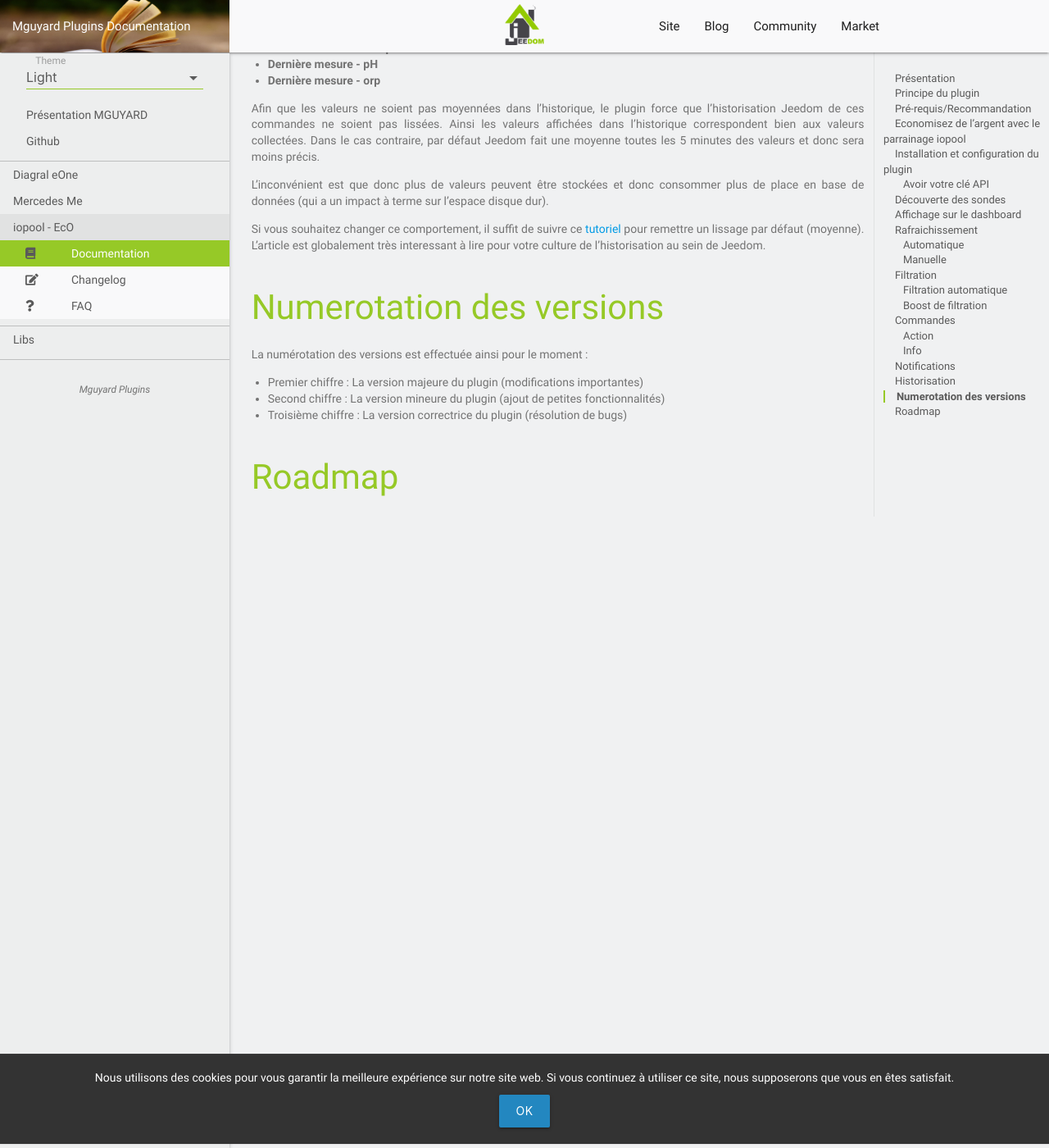
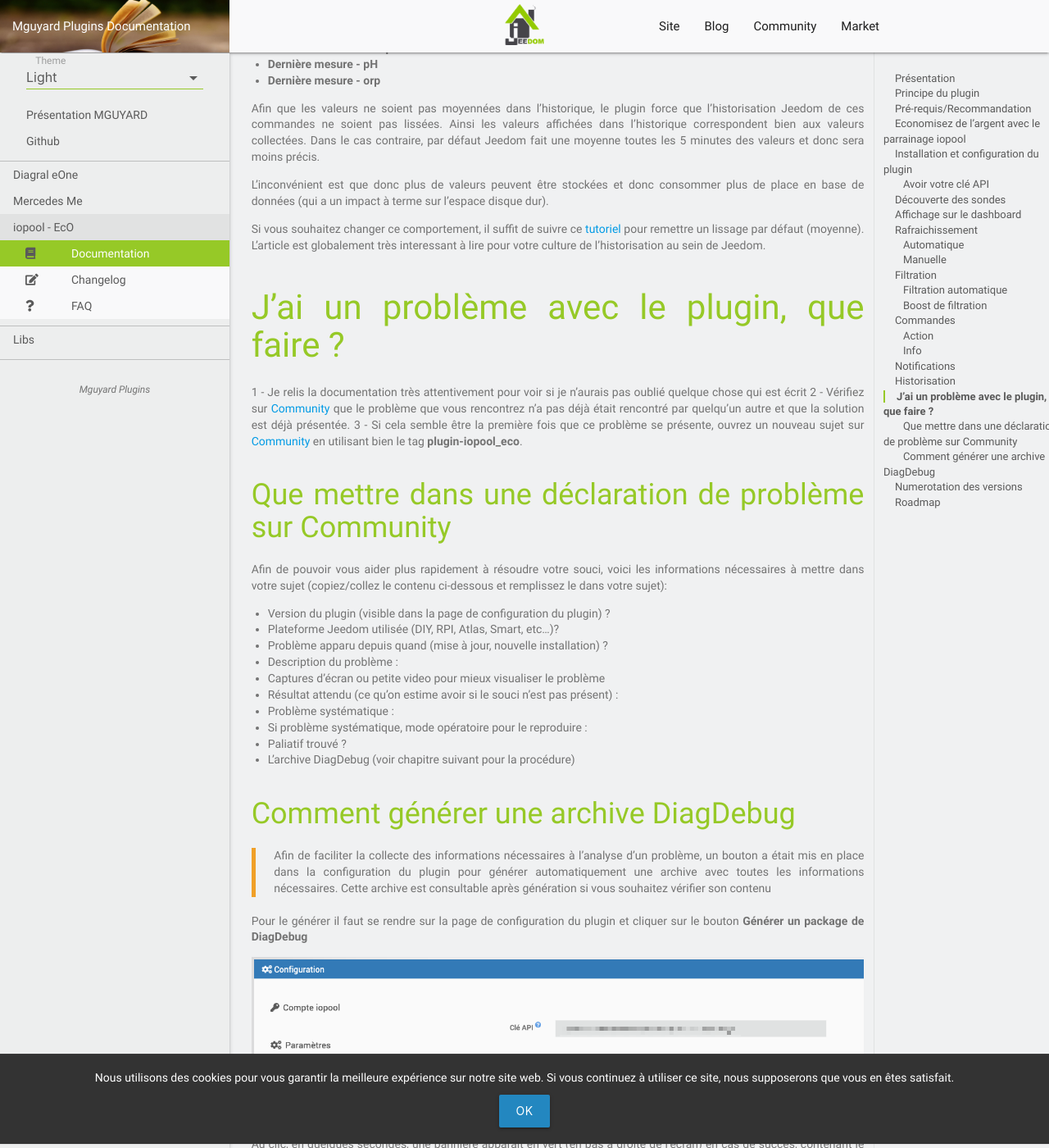
Before and after one commit to mguyard/Jeedom-Documentations, a Jekyll site: the page built from fr_FR/iopool_EcO/documentation.md, in a window 1280 px wide and 1400 px high, scrolled down 8367 px. Shown: the whole window at 82% size. Built offline with Jekyll 4.4.1, drawn with Linux system fonts in a browser that asks for light colours; our own code applies the rules of GitHub Pages for plain Markdown files; some of the changed text lies outside the part shown.

Commit message:
iopool_EcO - Mise à jour doc

```diff
--- a/fr_FR/iopool_EcO/documentation.md
+++ b/fr_FR/iopool_EcO/documentation.md
@@ -200,6 +200,44 @@
 
 Si vous souhaitez changer ce comportement, il suffit de suivre ce [tutoriel](https://jeedomiser.fr/article/historiser-vos-commandes/#Mode_de_lissage) pour remettre un lissage par défaut (moyenne). L'article est globalement très interessant à lire pour votre culture de l'historisation au sein de Jeedom.
 
+# J'ai un problème avec le plugin, que faire ?
+
+1 - Je relis la documentation très attentivement pour voir si je n'aurais pas oublié quelque chose qui est écrit
+2 - Vérifiez sur [Community](https://community.jeedom.com/tag/plugin-iopool_eco) que le problème que vous rencontrez n'a pas déjà était rencontré par quelqu'un autre et que la solution est déjà présentée.
+3 - Si cela semble être la première fois que ce problème se présente, ouvrez un nouveau sujet sur [Community](https://community.jeedom.com) en utilisant bien le tag __plugin-iopool_eco__.
+
+## Que mettre dans une déclaration de problème sur Community
+
+Afin de pouvoir vous aider plus rapidement à résoudre votre souci, voici les informations nécessaires à mettre dans votre sujet (copiez/collez le contenu ci-dessous et remplissez le dans votre sujet):
+
+- Version du plugin (visible dans la page de configuration du plugin) ?
+- Plateforme Jeedom utilisée (DIY, RPI, Atlas, Smart, etc...)?
+- Problème apparu depuis quand (mise à jour, nouvelle installation) ?
+- Description du problème :
+- Captures d'écran ou petite video pour mieux visualiser le problème
+- Résultat attendu (ce qu'on estime avoir si le souci n'est pas présent) :
+- Problème systématique :
+- Si problème systématique, mode opératoire pour le reproduire :
+- Paliatif trouvé ?
+- L'archive DiagDebug (voir chapitre suivant pour la procédure)
+
+## Comment générer une archive DiagDebug
+
+> Afin de faciliter la collecte des informations nécessaires à l'analyse d'un problème, un bouton a était mis en place dans la configuration
+> du plugin pour générer automatiquement une archive avec toutes les informations nécessaires.
+> Cette archive est consultable après génération si vous souhaitez vérifier son contenu
+
+Pour le générer il faut se rendre sur la page de configuration du plugin et cliquer sur le bouton __Générer un package de DiagDebug__
+
+![Générer un package de DiagDebug](images/DiagDebug/Generate_Button.png)
+
+Au clic, en quelques secondes, une bannière apparait en vert (en bas à droite de l'écran) en cas de succès, contenant le lien de téléchargement du DiagDebug Package
+> Attention, cette bannière ne reste visible que quelques secondes. Si vous n'avez pas cliqué sur le lien avant sa disparission, il faudra générer un nouveau package.
+
+![Téléchargement DiagDebug](images/DiagDebug/Download_DiagDebug.png)
+
+Si la bannière est rouge, cela indique un souci un souci de génération. Le message d'erreur dans la bannière donne plus de détail sur comment la résoudre.
+
 # Numerotation des versions
 
 La numérotation des versions est effectuée ainsi pour le moment :
```
Also changed, not shown: fr_FR/Libs/DiagDebug/documentation.md (+9 -4 lines), fr_FR/iopool_EcO/images/DiagDebug/Download_DiagDebug.png (added), fr_FR/iopool_EcO/images/DiagDebug/Generate_Button.png (added).
